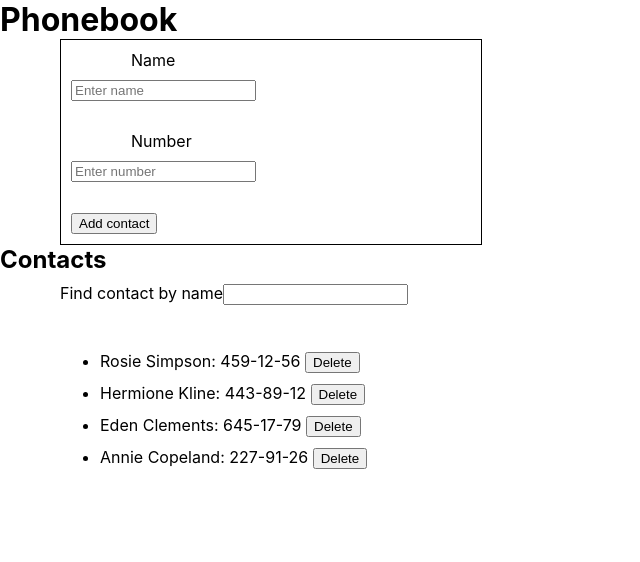
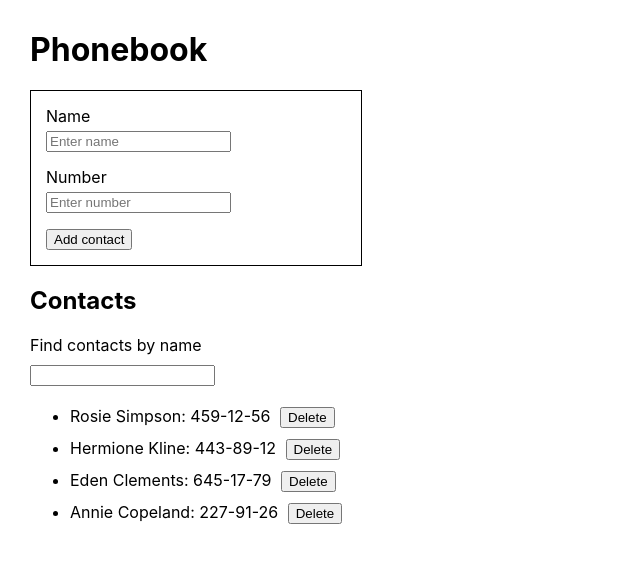
Before and after one commit to mrs-ktulhu/goit-react-hw-02-phonebook, a React (Create React App) app: page / in a window 1280 px wide. Shown: the top 562 px of the page, without its empty margins (0-640 px from the left). Built offline with nearby package versions, Linux system fonts and the light colour scheme.

Commit message:
add styled-components

```diff
--- a/package.json
+++ b/package.json
@@ -9,7 +9,9 @@
     "@testing-library/user-event": "^13.5.0",
     "react": "^18.1.0",
     "react-dom": "^18.1.0",
+    "react-is": "16.8",
     "react-scripts": "5.0.1",
+    "styled-components": "^5.0.0",
     "web-vitals": "^2.1.3"
   },
   "scripts": {
--- a/src/components/App.jsx
+++ b/src/components/App.jsx
@@ -1,61 +1,59 @@
-import React, { Component } from "react";
-import { nanoid } from 'nanoid'
-import Phonebook from "./Phonebook/Phonebook";
+import React, { Component } from 'react';
+import { nanoid } from 'nanoid';
+import styled from 'styled-components';
+import ContactForm from './ContactForm/ContactForm';
 import ContactList from './ContactList/ContactList';
-import Filter from "./Filter/Filter";
+import Filter from './Filter/Filter';
 
+const Wrap = styled.div`
+  margin: 30px 0 0 30px;
+`;
 
 export default class App extends Component {
-
   state = {
     contacts: [
-      {id: 'id-1', text: 'Rosie Simpson', number: '459-12-56'},
-      {id: 'id-2', text: 'Hermione Kline', number: '443-89-12'},
-      {id: 'id-3', text: 'Eden Clements', number: '645-17-79'},
-      {id: 'id-4', text: 'Annie Copeland', number: '227-91-26'},
+      { id: 'id-1', text: 'Rosie Simpson', number: '459-12-56' },
+      { id: 'id-2', text: 'Hermione Kline', number: '443-89-12' },
+      { id: 'id-3', text: 'Eden Clements', number: '645-17-79' },
+      { id: 'id-4', text: 'Annie Copeland', number: '227-91-26' },
     ],
     filter: '',
-  }
+  };
 
-  changeFilter = (e) => {
-    this.setState({filter: e.currentTarget.value})
-
-  }
+  changeFilter = e => {
+    this.setState({ filter: e.currentTarget.value });
+  };
 
   handleAddContact = (text, number) => {
+    this.state.contacts.some(contact => contact.text === text)
+      ? alert(`${text} is already in contacts.`)
+      : this.setState(prevState => ({
+          contacts: [{ id: nanoid(), text, number }, ...prevState.contacts],
+        }));
+  };
 
-    (this.state.contacts.some((contact) => contact.text === text)) ?
-    alert(`${text} is already in contacts.`):
-
+  deleteContact = contactId => {
     this.setState(prevState => ({
-      contacts: [{ id: nanoid(), text, number }, ...prevState.contacts]
+      contacts: prevState.contacts.filter(contact => contact.id !== contactId),
     }));
   };
 
-  deleteContact = (contactId) => {
-    this.setState(prevState => ({
-      contacts: prevState.contacts.filter(contact => contact.id !== contactId)
-
-    }));
-  }
-
   render() {
-
     const normalisedFilter = this.state.filter.toLowerCase();
 
-    const filterContacts = this.state.contacts.filter(contact => contact.text.toLowerCase().includes(normalisedFilter));
+    const filterContacts = this.state.contacts.filter(contact =>
+      contact.text.toLowerCase().includes(normalisedFilter)
+    );
 
     return (
-
-      <div>
-
+      <Wrap>
         <h1>Phonebook</h1>
-          <Phonebook onSubmit={this.handleAddContact}/>
+        <ContactForm onSubmit={this.handleAddContact} />
 
         <h2>Contacts</h2>
-          <Filter filter={this.state.filter} changeFilter={this.changeFilter}/>
-          <ContactList contacts={filterContacts} onDeleteContact={this.deleteContact}/>
-      </div>
+        <Filter filter={this.state.filter} changeFilter={this.changeFilter} />
+        <ContactList contacts={filterContacts} onDeleteContact={this.deleteContact} />
+      </Wrap>
     );
   }
-};
+}
--- /dev/null
+++ b/src/components/ContactForm/ContactForm.jsx
@@ -0,0 +1,77 @@
+import React, { Component } from 'react';
+import { nanoid } from 'nanoid';
+import styled from 'styled-components';
+
+const Container = styled.div`
+  display: inline-flex;
+  border: solid 1px black;
+  padding: 15px;
+  width: 300px;
+`;
+
+const FormInput = styled.label`
+  display: contents;
+  input {
+    margin: 5px 0 15px 0;
+  }
+`;
+
+const SubmitButton = styled.button`
+  cursor: pointer;
+`;
+
+export default class ContactForm extends Component {
+  state = {
+    name: '',
+    number: '',
+  };
+
+  handleChange = e => {
+    this.setState({ [e.currentTarget.name]: e.currentTarget.value });
+  };
+
+  handleSubmit = e => {
+    e.preventDefault();
+
+    this.props.onSubmit(this.state.name, this.state.number);
+    this.setState({ name: '', number: '' });
+  };
+
+  render() {
+    return (
+      <Container>
+        <form onSubmit={this.handleSubmit}>
+          <FormInput>
+            Name
+            <br />
+            <input
+              type="text"
+              placeholder="Enter name"
+              name="name"
+              id={nanoid()}
+              value={this.state.name}
+              onChange={this.handleChange}
+              required
+            />
+          </FormInput>
+          <br />
+          <FormInput>
+            Number
+            <br />
+            <input
+              type="tel"
+              placeholder="Enter number"
+              name="number"
+              id={nanoid()}
+              value={this.state.number}
+              onChange={this.handleChange}
+              required
+            />
+          </FormInput>
+          <br />
+          <SubmitButton type="submit">Add contact</SubmitButton>
+        </form>
+      </Container>
+    );
+  }
+}
--- a/src/components/ContactList/ContactList.css
+++ /dev/null
@@ -1,8 +0,0 @@
-ul{
-    position: relative;
-    margin-left: 60px;
-}
-
-li{
-    margin-bottom: 10px;
-}
--- a/src/components/ContactList/ContactList.jsx
+++ b/src/components/ContactList/ContactList.jsx
@@ -1,19 +1,30 @@
 import React from 'react';
-import '../ContactList/ContactList.css'
+import styled from 'styled-components';
+
+const ContactsList = styled.ul`
+  margin-top: 20px;
+  li {
+    margin-bottom: 10px;
+  }
+`;
+
+const DeleteButton = styled.button`
+  cursor: pointer;
+  margin-left: 5px;
+`;
 
 const ContactList = ({ contacts, onDeleteContact }) => (
-  <ul>
+  <ContactsList>
     {contacts.map(({ id, text, number }) => (
       <li key={id}>
         <span>{text}</span>:&nbsp;
         <span>{number}</span>&nbsp;
-        <button
-          type='button'
-          onClick={() => onDeleteContact(id)}>Delete</button>
+        <DeleteButton type="button" onClick={() => onDeleteContact(id)}>
+          Delete
+        </DeleteButton>
       </li>
-
     ))}
-  </ul>
+  </ContactsList>
 );
 
 export default ContactList;
--- a/src/components/Filter/Filter.css
+++ /dev/null
@@ -1,4 +0,0 @@
-label{
-    position: relative;
-    margin-left: 60px;
-}
--- a/src/components/Filter/Filter.jsx
+++ b/src/components/Filter/Filter.jsx
@@ -1,18 +1,20 @@
-import React from "react";
-// import { nanoid } from 'nanoid'
-import '../Filter/Filter.css'
+import React from 'react';
+import styled from 'styled-components';
 
-const Filter  = ({ filter, changeFilter }) => (
+const FilterWrap = styled.label`
+  display: flex;
+  flex-direction: column;
+  align-items: flex-start;
+  input {
+    margin-top: 10px;
+  }
+`;
 
-    <label>
-        Find contact by name
-        <input
-            type="text"
-            value={filter}
-            onChange={changeFilter}
-        />
-
-    </label>
-)
+const Filter = ({ filter, changeFilter }) => (
+  <FilterWrap>
+    Find contacts by name
+    <input type="text" value={filter} onChange={changeFilter} size="20" />
+  </FilterWrap>
+);
 
 export default Filter;
--- a/src/components/Phonebook/Phonebook.css
+++ /dev/null
@@ -1,54 +0,0 @@
-body,
-h1,
-h2,
-h3,
-h4,
-p,
-ul[class],
-ol[class],
-li,
-figure,
-figcaption,
-blockquote,
-dl,
-dd {
-  margin: 0;
-}
-
-body {
-  margin: 0;
-  font-family: -apple-system, BlinkMacSystemFont, 'Segoe UI', 'Roboto', 'Oxygen',
-    'Ubuntu', 'Cantarell', 'Fira Sans', 'Droid Sans', 'Helvetica Neue',
-    sans-serif;
-  -webkit-font-smoothing: antialiased;
-  -moz-osx-font-smoothing: grayscale;
-}
-
-code {
-  font-family: source-code-pro, Menlo, Monaco, Consolas, 'Courier New',
-    monospace;
-}
-
-.container{
-    position: relative;
-    margin-left: 60px;
-}
-
-.input_container{
-    display: inline-flex;
-    flex-direction: column;
-    padding: 10px;
-    border: solid 1px black;
-    width: 400px;
-    align-items: flex-start;
-}
-
-
-input{
-    margin-bottom: 30px;
-    margin-top: 10px;
-}
-
-.btn{
-    cursor: pointer;
-}
--- a/src/components/Phonebook/Phonebook.jsx
+++ /dev/null
@@ -1,67 +0,0 @@
-import React, { Component } from 'react';
-import { nanoid } from 'nanoid';
-import '../Phonebook/Phonebook.css';
-
-
-export default class SignupForm extends Component {
-
-  state = {
-    name: '',
-    number: '',
-  }
-
-  handleChange = e =>{
-    this.setState ({[e.currentTarget.name]:e.currentTarget.value});
-  }
-
-  handleSubmit = e =>{
-    e.preventDefault();
-
-    this.props.onSubmit(this.state.name, this.state.number)
-    this.setState({name:'', number:''})
-  }
-
-  render() {
-
-    return (
-        <div className="container">
-            <div className="input_container">
-
-                <form onSubmit={this.handleSubmit}>
-                  <label>
-                    Name
-                    <br/>
-                    <input
-                      type="text"
-                      placeholder="Enter name"
-                      name="name"
-                      id={nanoid()}
-                      value={this.state.name}
-                      onChange={this.handleChange}
-                      required
-                    />
-                  </label>
-                  <br/>
-                  <label>
-                    Number
-                    <br/>
-                    <input
-                      type="tel"
-                      placeholder="Enter number"
-                      name="number"
-                      id={nanoid()}
-                      value={this.state.number}
-                      onChange={this.handleChange}
-                      required
-                    />
-                  </label>
-                  <br/>
-                  <button type="submit" className='btn'>Add contact</button>
-                </form>
-
-            </div>
-
-        </div>
-    )
-  }
-}
```
Also changed, not shown: .prettierrc.json, 1 other file (tests, documents, lock files or other folders).
